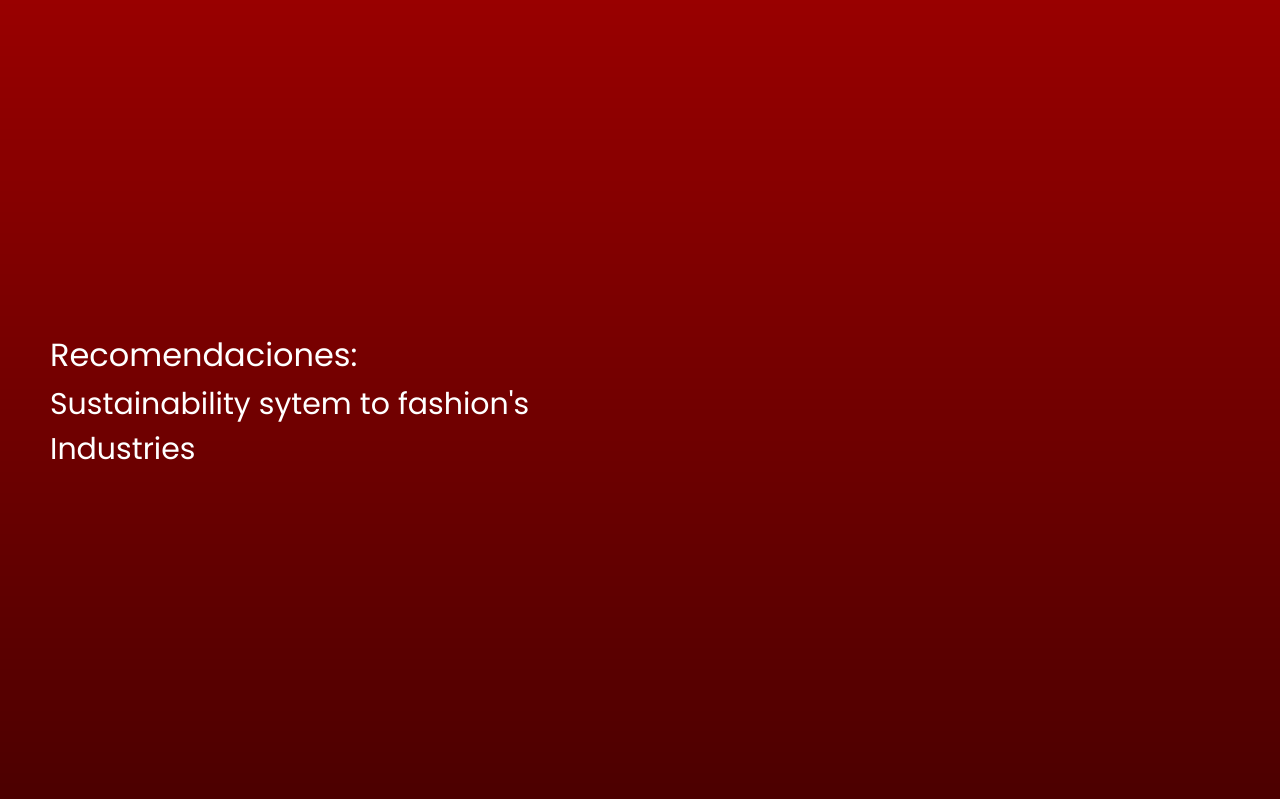
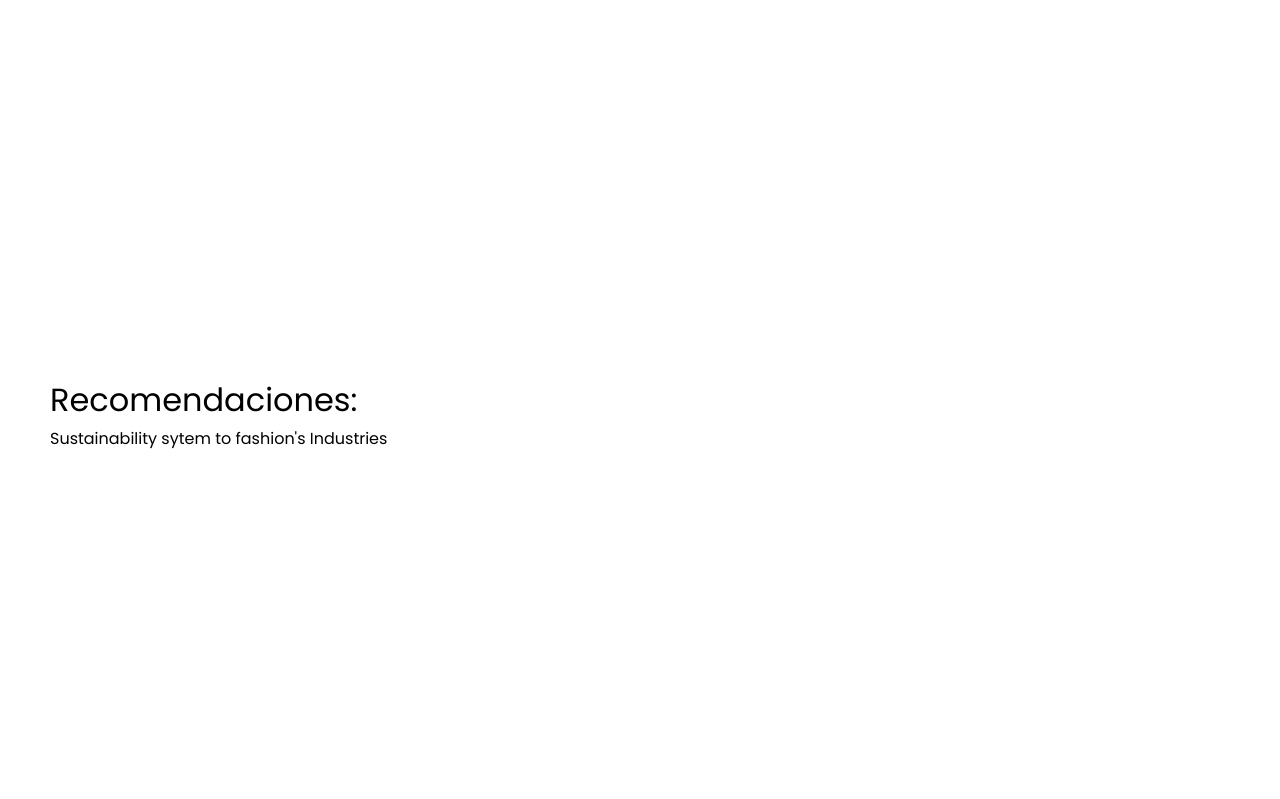
Before and after one commit to Leo-Thomas/A-Knowledge-based-System-for-Assessing-Sustainability-in-the-Fashio, a Flask app: template web_page/app/templates/sustainability_score.html in a window 1280 px wide. Shown: the part 801-1600 px from the top of the page. Run offline with Flask 2, Linux system fonts and the light colour scheme; the template is opened without the code that fills it, so the values that code supplies are empty; some libraries are stand-ins or nearby versions.

Commit message:
Pequeños cambios en los css

```diff
--- a/web_page/app/static/css/styles2.css
+++ b/web_page/app/static/css/styles2.css
@@ -27,8 +27,9 @@
     display: flex;
     justify-content: center;
     flex-direction: column;
-    background: red;
+    background: white;
 }
+
 
 .metricas {
     position: relative;
@@ -139,3 +140,21 @@
     color:white;
     text-align: center;
 }
+
+.home_2 {
+    position: relative;
+    width: 100%;
+    min-height: 100vh;
+    display: flex;
+    justify-content: center;
+    flex-direction: column;
+    background: white;
+}
+
+.home_2 .content_2{
+    z-index: 888;
+    color: black;
+    width: 40%;
+    margin-top: 50px;
+    margin-left: 50px;
+}
--- a/web_page/app/templates/sustainability_score.html
+++ b/web_page/app/templates/sustainability_score.html
@@ -39,8 +39,8 @@
             </div>
         </div>
     </section>
-    <section class="home">
-        <div class="content" id="titu_principal_2">
+    <section class="home_2">
+        <div class="content_2" id="titu_principal_2">
             <h2> Recomendaciones: </h2>
             <p > Sustainability sytem to fashion's Industries</p>
         </div>
@@ -64,6 +64,14 @@
         ScrollReveal().reveal('.formulario', {delay: 600});
         ScrollReveal().reveal('.scores', {delay: 600, origin: 'right'});
     </script>
+<!--     <script>
+        let texto = document.querySelector('section');
+        window.addEventListener('scroll', function(){
+            let value = 1 + window.scrollY/-600;
+            texto.style.opacity = value;
+        })
+
+    </script> -->
     <!-- Optional JavaScript -->
     <!-- jQuery first, then Popper.js, then Bootstrap JS -->
     <script src="https://code.jquery.com/jquery-3.3.1.slim.min.js" integrity="sha384-q8i/X+965DzO0rT7abK41JStQIAqVgRVzpbzo5smXKp4YfRvH+8abtTE1Pi6jizo" crossorigin="anonymous"></script>
```
